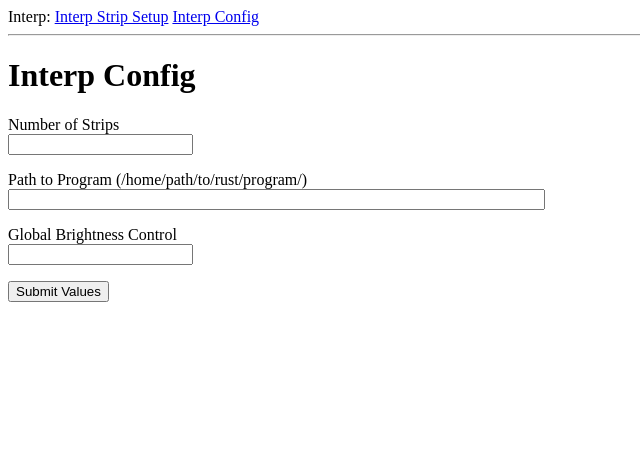
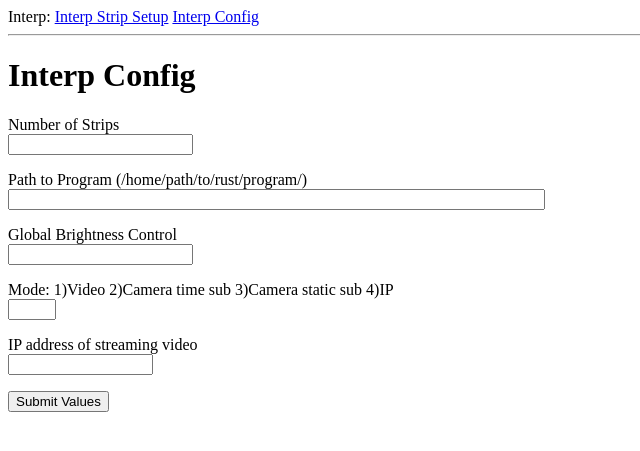
Before and after one commit to CharlieFunk1/interpgui, a Flask app: template app/templates/configure.html in a window 1280 px wide. Shown: the top 451 px of the page, without its empty margins (0-640 px from the left). Run offline with Flask 2, Linux system fonts and the light colour scheme; the template is opened without the code that fills it: values that come from a table or form of the project are taken from there, others are empty.

Commit message:
added config

```diff
--- a/app/forms.py
+++ b/app/forms.py
@@ -22,4 +22,6 @@ class ConfigForm(FlaskForm):
     num_strips = IntegerField('Number of Strips', validators=[DataRequired(), NumberRange(min=1, max=None, message="Can not have 0 strips")])
     rust_path = StringField('Path to Program (/home/path/to/rust/program/)', validators=[DataRequired()])
     brightness = IntegerField('Global Brightness Control', validators=[DataRequired()])
+    mode = IntegerField('Mode: 1)Video 2)Camera time sub 3)Camera static sub 4)IP', validators=[NumberRange(min=1, max=4, message="Must be 1, 2, 3, or 4")])
+    video_stream_ip = StringField('IP address of streaming video', validators=[IPAddress(message="Value needs to be a valid IP Address")])
     submit = SubmitField('Submit Values')
--- a/app/models.py
+++ b/app/models.py
@@ -23,3 +23,5 @@ class Configure(db.Model):
     num_strips = db.Column(db.Integer, index=True)
     rust_path = db.Column(db.String(64))
     brightness = db.Column(db.Integer)
+    mode = db.Column(db.Integer)
+    video_stream_ip = db.Column(db.String)
--- a/app/routes.py
+++ b/app/routes.py
@@ -10,7 +10,11 @@ from app import db
 from app.forms import StripForm, ConfigForm
 from app.models import Strip, Configure
 from app.opencv import opencv_draw
-from app.json_and_run import write_json, run_program
+from app.json_rw import write_json
+import subprocess
+from subprocess import Popen
+import os
+
 
 @app.route('/', methods=['GET', 'POST'])
 def slash():
@@ -24,7 +28,9 @@ def slash():
         print("No data in table.  Adding basic setup info")
         configure = Configure(num_strips = 1,
                               rust_path = "/",
-                              brightness = 100)
+                              brightness = 100,
+                              mode = 1,
+                              video_stream_ip = "0.0.0.0")
         db.session.add(configure)
         db.session.commit()
 
@@ -128,7 +134,9 @@ def config():
             db.session.commit()
             configure = Configure(num_strips = form1.num_strips.data,
                                   rust_path = form1.rust_path.data,
-                                  brightness = form1.brightness.data)
+                                  brightness = form1.brightness.data,
+                                  mode = form1.mode.data,
+                                  video_stream_ip = form1.video_stream_ip.data)
             db.session.add(configure)
             db.session.commit()
             flash('Config Data Submitted.  Set {} strips'.format(
@@ -139,6 +147,8 @@ def config():
             form1.num_strips.data = config.num_strips
             form1.rust_path.data = config.rust_path
             form1.brightness.data = config.brightness
+            form1.mode.data = config.mode
+            form1.video_stream_ip.data = config.video_stream_ip
     except:
         print("No data present in config")
 
@@ -149,6 +159,13 @@ def config():
 def running():
     configure = Configure.query.get(1)
     rust_path = configure.rust_path
+    path = rust_path + "target/debug/interprust"
     write_json(rust_path)
-    run_program(rust_path)
+    proc = subprocess.Popen(path, shell=True)
+
+    if request.method == 'POST':
+        if request.form.get("close_program"):
+            done = os.system("killall interprust")
+            return redirect('/setup/1')
+
     return render_template('running.html', title='running')
--- a/app/templates/configure.html
+++ b/app/templates/configure.html
@@ -25,6 +25,21 @@
             <span style="color: red;">[{{ error }}]</span>
             {% endfor %}
         </p>
+	<p>
+            {{ form1.mode.label }}<br>
+            {{ form1.mode(size=1) }}
+	    {% for error in form1.mode.errors %}
+            <span style="color: red;">[{{ error }}]</span>
+            {% endfor %}
+        </p>
+	<p>
+            {{ form1.video_stream_ip.label }}<br>
+            {{ form1.video_stream_ip(size=15) }}
+	    {% for error in form1.video_stream_ip.errors %}
+            <span style="color: red;">[{{ error }}]</span>
+            {% endfor %}
+        </p>
+
 
         <p>{{ form1.submit() }}</p>
       </form>
--- a/app/templates/running.html
+++ b/app/templates/running.html
@@ -13,7 +13,9 @@
 	  <img src="{{url_for('static', filename='display.png')}}" align="middle" width="672" height="378"/>
 	</div>
 
-	<div class="buttons">
-	  <a href="/setup/1">Close and Return to Setup</a>
+	<div class="button">
+	  <form method='post' action="/running">
+	    <button type="submit" name="close_program" value="close_program"> Close </button>
+	  </form>
 	</div>
 {% endblock %}
```
Also changed, not shown: app/json_rw.py (renamed from app/json_and_run.py, +15 -10 lines), migrations/versions/67603b1e8c51_first_commit.py (renamed from migrations/versions/c59a9e4c13aa_reboot.py, +6 -4 lines), app.db, app_lessold.db (added).
